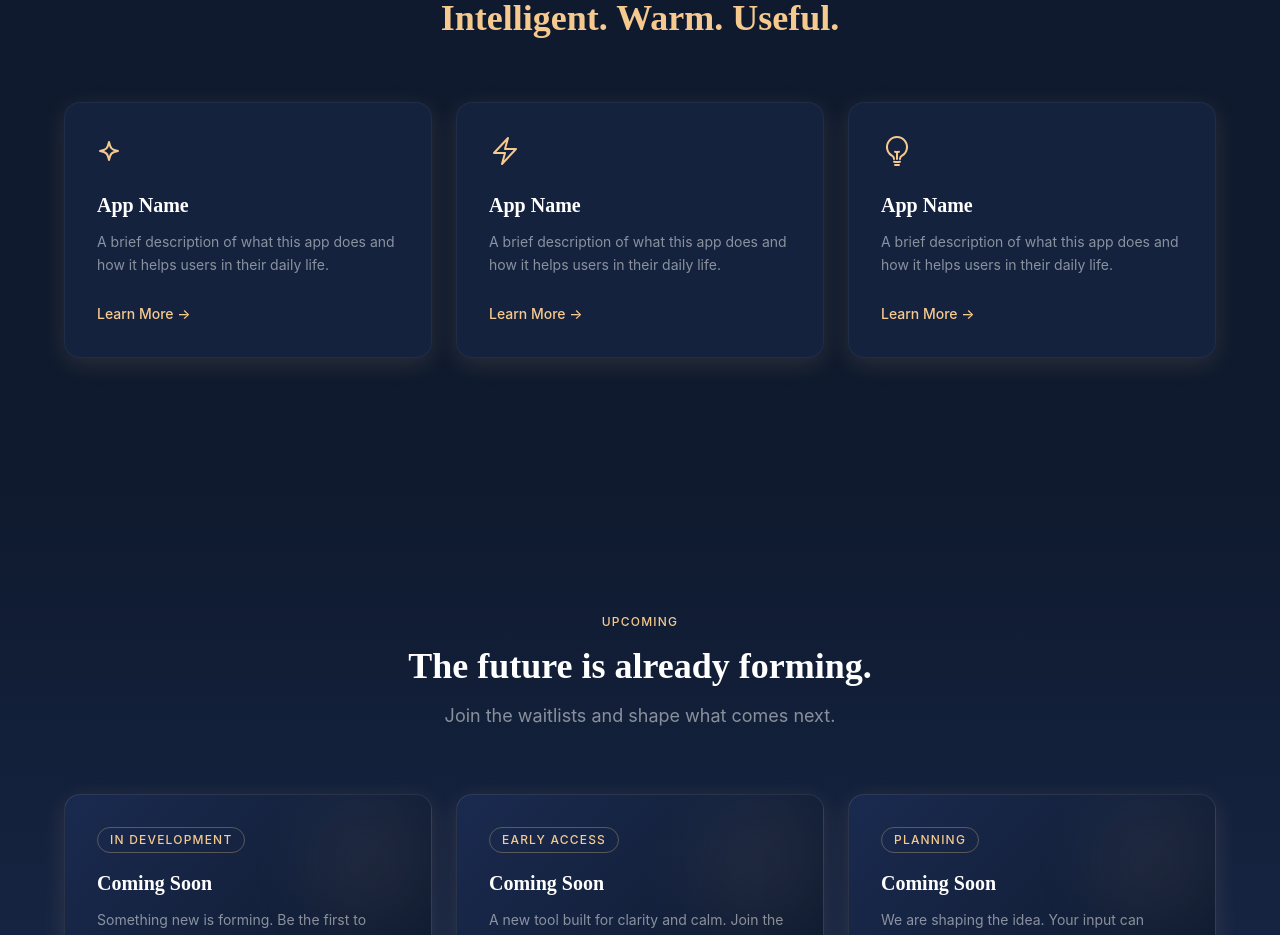
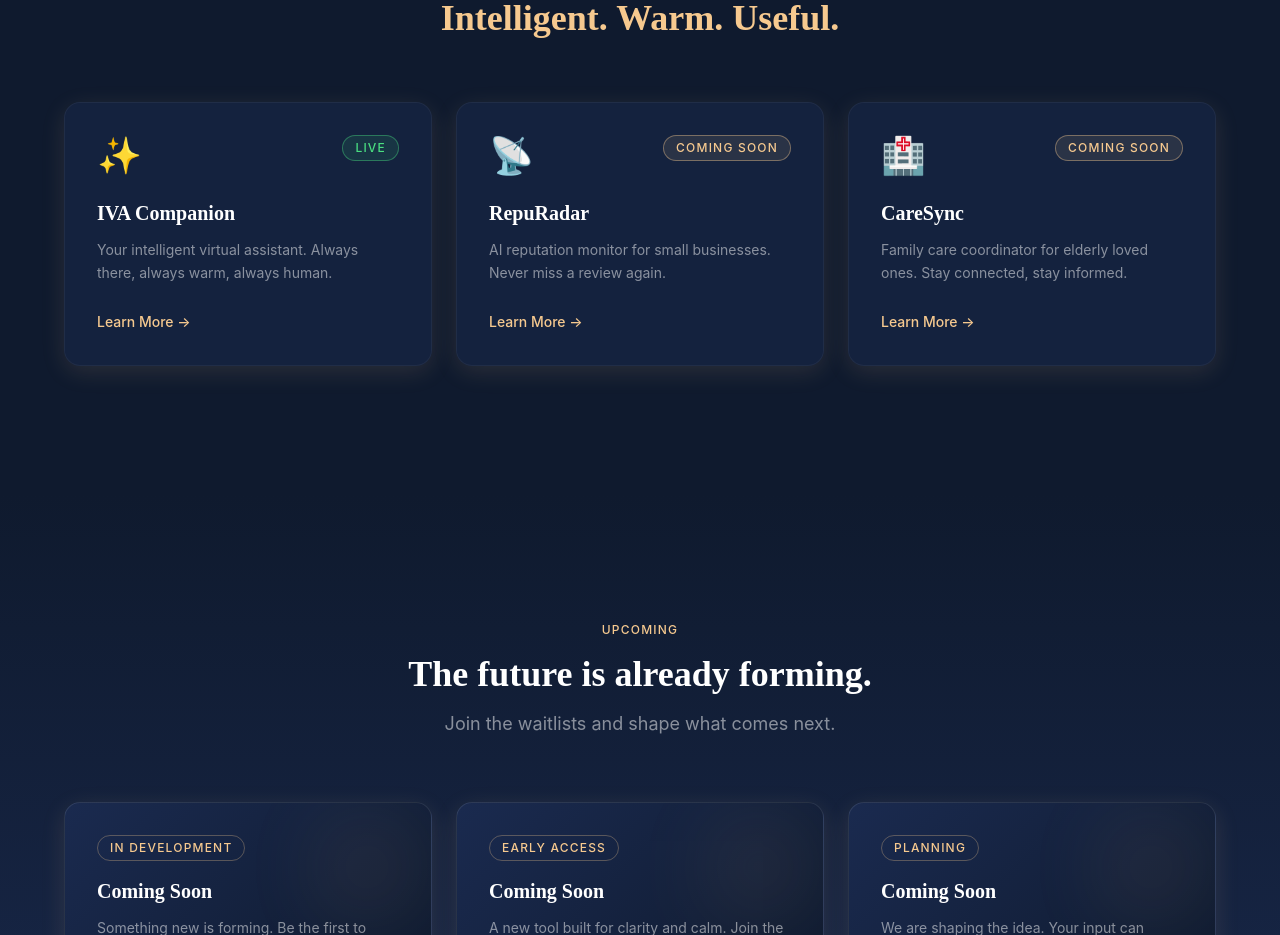
Before and after one commit to dejanlazicns/zoratech-site, a Next.js app: page / in a window 1280 px wide. Shown: the part 1700-2635 px from the top of the page. Built offline with nearby package versions, Linux system fonts and the light colour scheme.

Commit message:
✨ Featured Apps now shows real app data from apps-data.ts
Co-Authored-By: Claude Sonnet 4.6 <noreply@anthropic.com>

```diff
--- a/src/components/FeaturedApps.tsx
+++ b/src/components/FeaturedApps.tsx
@@ -4,41 +4,11 @@ import { motion } from "framer-motion";
 import { useInView } from "framer-motion";
 import { useRef } from "react";
 import Link from "next/link";
+import { apps } from "@/lib/apps-data";
 
-const apps = [
-  {
-    icon: (
-      <svg width="32" height="32" fill="none" viewBox="0 0 24 24" stroke="currentColor" strokeWidth={1.5}>
-        <path strokeLinecap="round" strokeLinejoin="round" d="M9.813 15.904L9 18.75l-.813-2.846a4.5 4.5 0 00-3.09-3.09L2.25 12l2.846-.813a4.5 4.5 0 003.09-3.09L9 5.25l.813 2.846a4.5 4.5 0 003.09 3.09L15.75 12l-2.846.813a4.5 4.5 0 00-3.09 3.09z" />
-      </svg>
-    ),
-    name: "App Name",
-    description: "A brief description of what this app does and how it helps users in their daily life.",
-    href: "/apps",
-  },
-  {
-    icon: (
-      <svg width="32" height="32" fill="none" viewBox="0 0 24 24" stroke="currentColor" strokeWidth={1.5}>
-        <path strokeLinecap="round" strokeLinejoin="round" d="M3.75 13.5l10.5-11.25L12 10.5h8.25L9.75 21.75 12 13.5H3.75z" />
-      </svg>
-    ),
-    name: "App Name",
-    description: "A brief description of what this app does and how it helps users in their daily life.",
-    href: "/apps",
-  },
-  {
-    icon: (
-      <svg width="32" height="32" fill="none" viewBox="0 0 24 24" stroke="currentColor" strokeWidth={1.5}>
-        <path strokeLinecap="round" strokeLinejoin="round" d="M12 18v-5.25m0 0a6.01 6.01 0 001.5-.189m-1.5.189a6.01 6.01 0 01-1.5-.189m3.75 7.478a12.06 12.06 0 01-4.5 0m3.75 2.383a14.406 14.406 0 01-3 0M14.25 18v-.192c0-.983.658-1.823 1.508-2.316a7.5 7.5 0 10-7.517 0c.85.493 1.509 1.333 1.509 2.316V18" />
-      </svg>
-    ),
-    name: "App Name",
-    description: "A brief description of what this app does and how it helps users in their daily life.",
-    href: "/apps",
-  },
-];
+const featuredApps = apps.slice(0, 3);
 
-function AppCard({ icon, name, description, href, index }: { icon: React.ReactNode; name: string; description: string; href: string; index: number }) {
+function AppCard({ app, index }: { app: typeof apps[0]; index: number }) {
   const ref = useRef(null);
   const inView = useInView(ref, { once: true, margin: "-60px" });
 
@@ -51,12 +21,17 @@ function AppCard({ icon, name, description, href, index }: { icon: React.ReactNo
       whileHover={{ y: -6 }}
       className="zora-card flex flex-col p-8 rounded-2xl bg-[#1A2A4F]/50 border border-white/5 hover:border-[#F6C98F]/20 group"
     >
-      <div className="text-[#F6C98F] mb-6">{icon}</div>
-      <h3 className="font-playfair text-white font-semibold text-xl mb-3">
-        {name}
-      </h3>
-      <p className="text-white/50 text-sm leading-relaxed flex-1 mb-6">{description}</p>
-      <Link href={href}>
+      <div className="flex items-start justify-between mb-6">
+        <span className="text-4xl">{app.icon}</span>
+        {app.status === "live" ? (
+          <span className="text-xs font-medium tracking-widest uppercase px-3 py-1 rounded-full border border-green-400/40 text-green-400 bg-green-400/10">Live</span>
+        ) : (
+          <span className="text-xs font-medium tracking-widest uppercase px-3 py-1 rounded-full border border-[#F6C98F]/40 text-[#F6C98F] bg-[#F6C98F]/10">Coming Soon</span>
+        )}
+      </div>
+      <h3 className="font-playfair text-white font-semibold text-xl mb-3">{app.name}</h3>
+      <p className="text-white/50 text-sm leading-relaxed flex-1 mb-6">{app.description}</p>
+      <Link href={`/apps/${app.id}`}>
         <span className="text-[#F6C98F] text-sm font-medium group-hover:underline underline-offset-4 transition-all duration-200">
           Learn More →
         </span>
@@ -87,8 +62,8 @@ export default function FeaturedApps() {
         </motion.div>
 
         <div className="grid grid-cols-1 md:grid-cols-3 gap-6">
-          {apps.map((app, i) => (
-            <AppCard key={i} {...app} index={i} />
+          {featuredApps.map((app, i) => (
+            <AppCard key={app.id} app={app} index={i} />
           ))}
         </div>
       </div>
```
